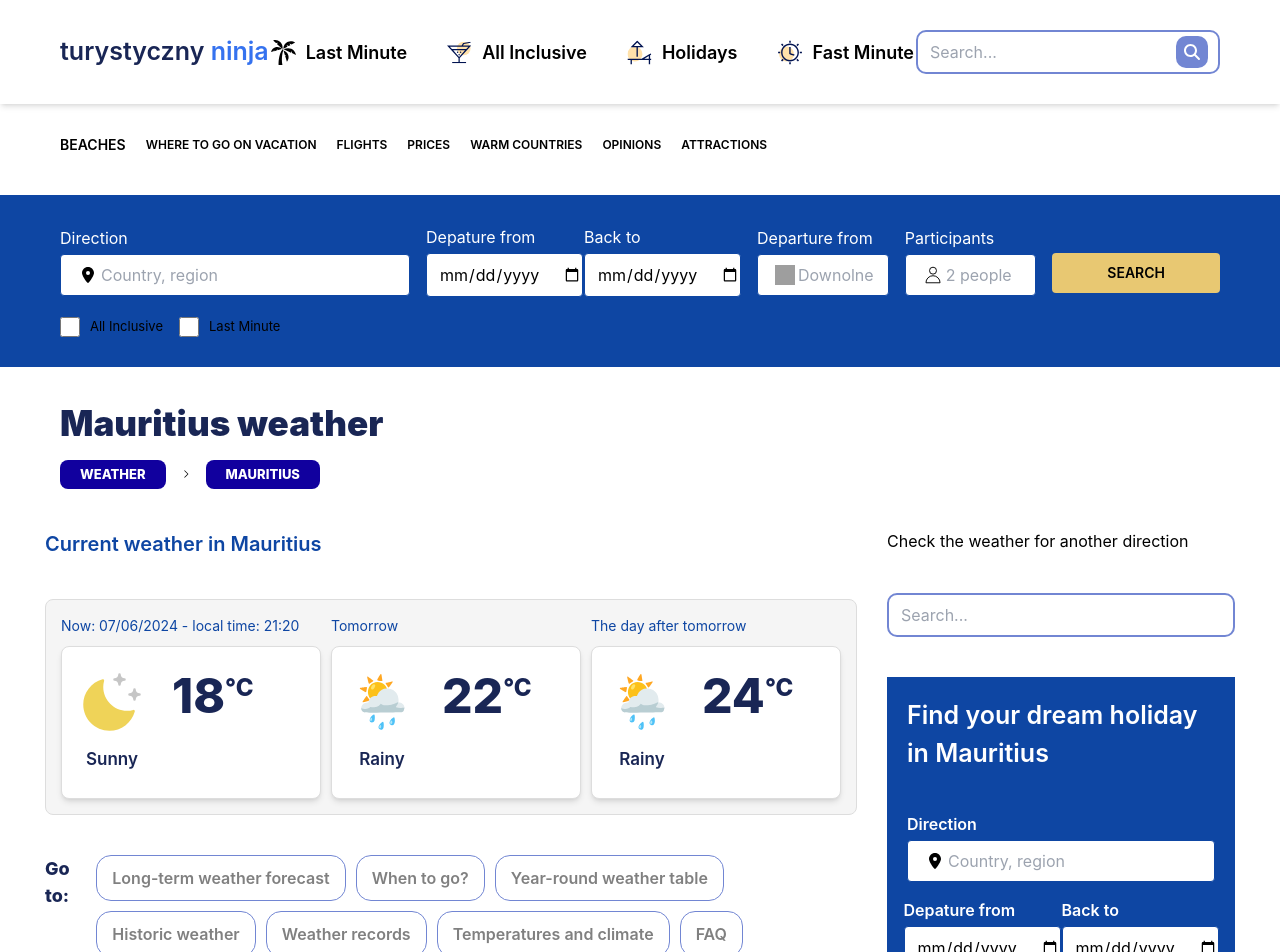
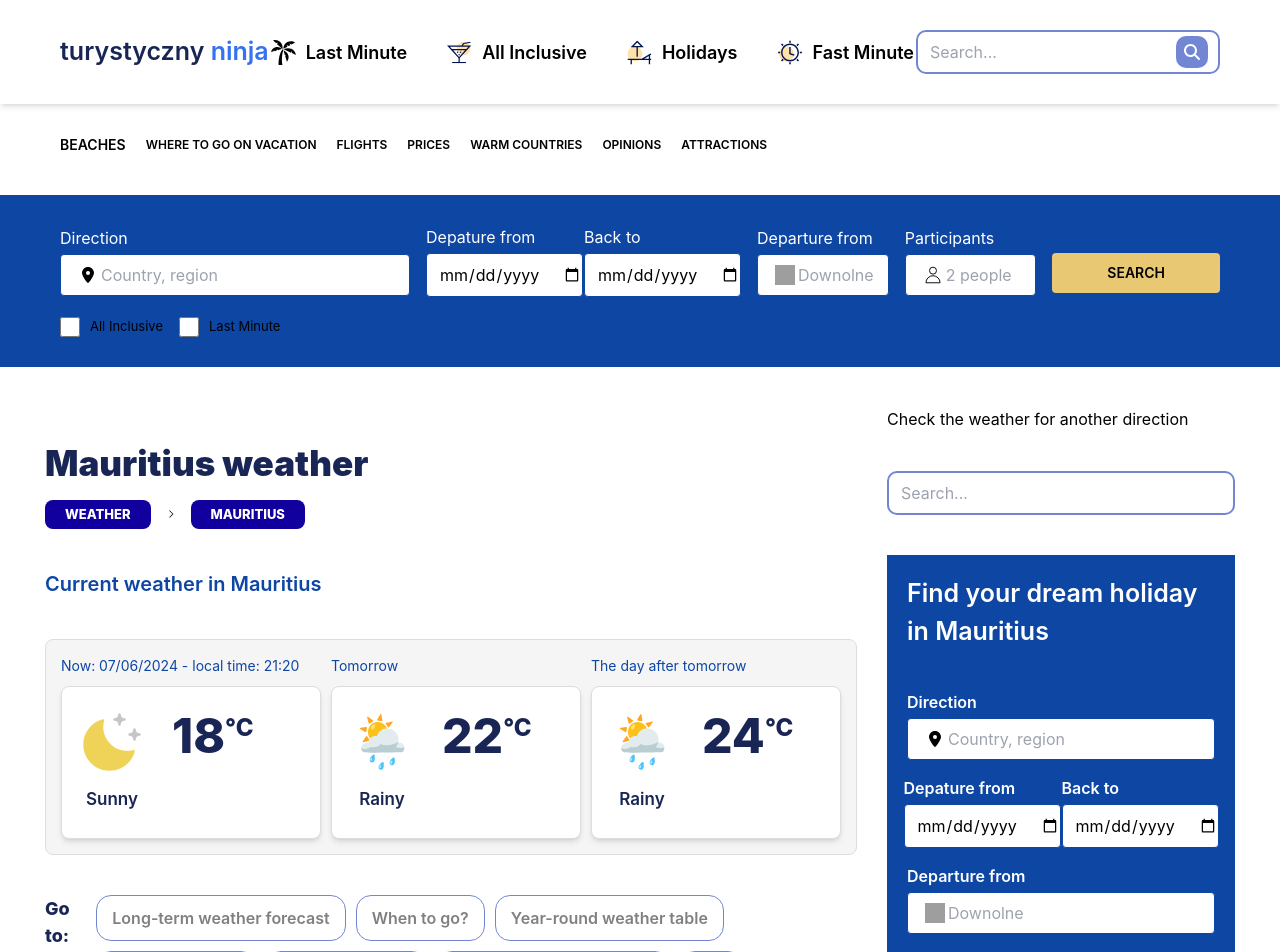
Before and after one commit to Daniel-Musunza/weather, a React (Create React App) app: page / in a window 1280 px wide. Shown: the top 952 px of the page. Built offline with nearby package versions, Linux system fonts and the light colour scheme; grey boxes are pictures that could not be loaded.

Commit message:
added some change of positioning

```diff
--- a/src/components/Home.jsx
+++ b/src/components/Home.jsx
@@ -7,35 +7,25 @@ import SearchForm from './SearchForm'
 import BottomTabs from './ButtomTabs'
 import MoreInfo from './MoreInfo'
 import Footer from './Footer'
+import MainContainer from './MainContainer'
 
 const Home = () => {
   return (
     <>
     <NavBar/>
-    <div className="mt-[40px] mb-[100px]">
+    <div className=" mt-[40px] mb-[100px]">
       <div className="padding-x hidden xl:flex flex-row items-center justify-center bg-darkBlue py-[30px]">
         <SearchBar/>
       </div>
-      <div className="padding-x flex flex-col gap-[10px] mt-[30px]">
-        <h1 className='text-darkBlue-2 font-[900] text-[35px]'>Mauritius weather</h1>
-        <div className="flex flex-row items-center gap-[10px]">
-          <p className='bg-[#11009E] px-[20px] py-[5px] text-white text-[13px] font-[800] rounded-[8px]'>WEATHER</p>
-          <span>
-            <img src="../../images/icons/angle-right.svg" alt=""
-            className='h-[20px] w-[20px]'
-             />
-          </span>
-          <p className='bg-[#11009E] px-[20px] py-[5px] text-white text-[13px] font-[800] rounded-[8px]'>MAURITIUS</p>
-        </div>
-      </div>
-      <div className="padding-x flex flex-col xl:flex-row justify-center gap-[30px]  mt-[40px] w-[100%] ">
-          <div className="w-[100%] xl:w-[70%]">
+      {/* <div className="padding-x flex flex-col xl:flex-row justify-center gap-[30px]  mt-[40px] w-[100%] ">
+          <div className="w-[100%] xl:w-[70%] ">
               <WeatherDisplay />
           </div>
-          <div className="w-[100%] xl:w-[30%] ">
+          <div className="w-[100%] xl:w-[30%]  ">
               <SearchForm />
           </div>
-      </div>
+      </div> */}
+      <MainContainer />
       <div className="padding-x">
         <MoreInfo/>
       </div>
--- a/src/components/ImageView.jsx
+++ b/src/components/ImageView.jsx
@@ -2,7 +2,7 @@ import React from 'react'
 
 const ImageView = () => {
   return (
-        <div className="flex flex-col md1:flex-row w-[100%]">
+        <div className="flex flex-col md1:flex-row w-[100%] relative">
             <div className="absolute z-[1] ">
                 <p className='text-white font-[700] rounded-tl-[30px] rounded-br-[20px] bg-darkBlue-2 py-[13px] px-[20px]'>from PLN 5,717</p>
             </div>
--- /dev/null
+++ b/src/components/MainContainer.jsx
@@ -0,0 +1,43 @@
+import React, { useState, useEffect, useRef } from 'react';
+import WeatherDisplay from './WeatherDisplay';
+import SearchForm from './SearchForm';
+
+const MainContainer = () => {
+    const [WindowHeight, setwindowHeight] = useState(0);
+    const [allowOverFlow, setAllowOverFlow] = useState(false);
+
+  useEffect(() => {
+    const handleScroll = () => {
+      const scrollHeight = window.scrollY;
+      const windowHeight = window.innerHeight;
+      setwindowHeight(windowHeight);
+
+      if (scrollHeight > (windowHeight /2)) {
+        setAllowOverFlow(true);
+      }else {
+        setAllowOverFlow(false);
+      }
+    };
+
+    window.addEventListener('scroll', handleScroll);
+
+
+    return () => {
+      window.removeEventListener('scroll', handleScroll);
+    };
+  }, []);
+
+  return (
+
+    <div className="padding-x  flex flex-col xl:flex-row justify-center gap-[30px] mt-[40px] w-[100%]">
+      <div className={`w-[100%] xl:w-[70%] ${allowOverFlow ? 'overflow-y-auto xl:h-[150vh] ': ''}`} style={{ scrollbarWidth: 'none', '-ms-overflow-style': 'none' }}>
+        <WeatherDisplay />
+      </div>
+      <div className="w-[100%] xl:w-[30%]">
+        <SearchForm />
+      </div>
+    </div>
+  );
+}
+
+export default MainContainer;
--- a/src/components/SearchBar.jsx
+++ b/src/components/SearchBar.jsx
@@ -3,7 +3,7 @@ import icons from '../utils/icons'
 
 const SearchBar = () => {
   return (
-    <form action="" className='flex flex-col gap-[20px]'>
+    <form action="" className='flex flex-col gap-[20px] sticky top-[100px]'>
         <div className="flex flex-row items-center gap-4">
             <div className="flex flex-col gap-1">
                 <label htmlFor="" className='text-white'>Direction</label>
--- a/src/components/WeatherDisplay.jsx
+++ b/src/components/WeatherDisplay.jsx
@@ -142,11 +142,24 @@ const WeatherDisplay = () => {
     };
 
 
-
+    // flex flex-col gap-[40px] pb-[60px]
     const displayedData = weatherData.slice(currentIndex, currentIndex + cardsToShow);
 
+
   return (
-    <div className="flex flex-col gap-[40px] pb-[60px]">
+    <div className="flex flex-col gap-[40px] pb-[60px] " >
+        <div className=" flex flex-col gap-[10px] mt-[30px]">
+            <h1 className='text-darkBlue-2 font-[900] text-[35px]'>Mauritius weather</h1>
+            <div className="flex flex-row items-center gap-[10px]">
+            <p className='bg-[#11009E] px-[20px] py-[5px] text-white text-[13px] font-[800] rounded-[8px]'>WEATHER</p>
+            <span>
+                <img src="../../images/icons/angle-right.svg" alt=""
+                className='h-[20px] w-[20px]'
+                />
+            </span>
+            <p className='bg-[#11009E] px-[20px] py-[5px] text-white text-[13px] font-[800] rounded-[8px]'>MAURITIUS</p>
+            </div>
+        </div>
         <div className="">
             <h2 className='text-[20px] font-[600] text-darkBlue'>Current weather in Mauritius</h2>
         </div>
@@ -529,6 +542,7 @@ const WeatherDisplay = () => {
         <WeatherRecords/>
         <WeatherRegions/>
     </div>
+
   )
 }
 
--- a/src/index.css
+++ b/src/index.css
@@ -18,7 +18,7 @@ code {
 
 
 .padding-x {
-  @apply px-[10px] lg:px-[30px] xl:px-[60px] 2xl:px-[250px]
+  @apply px-[10px] lg:px-[30px] xl:px-[60px] 2xl:px-[230px]
 }
 
 
```
Lines whose indentation alone changed are shown as unchanged.
